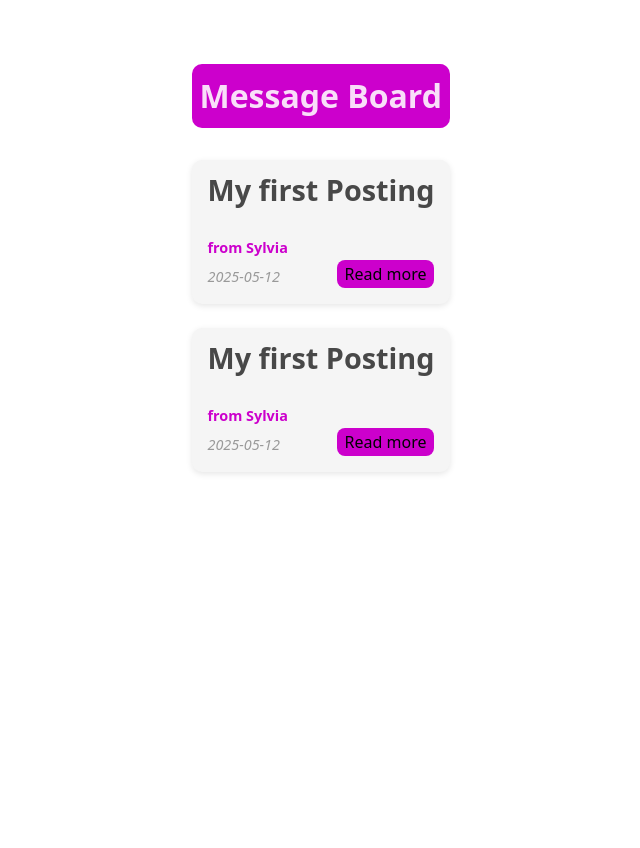
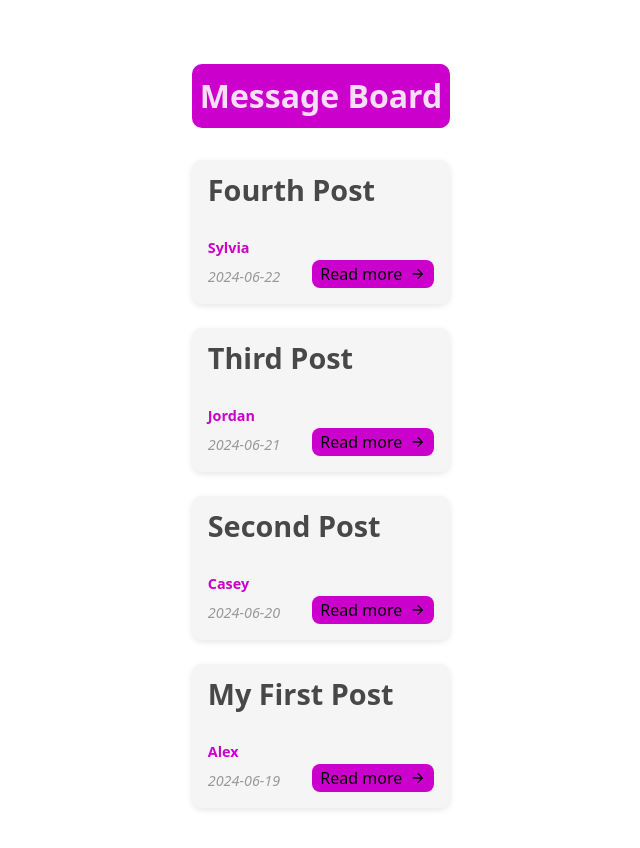
Before and after one commit to s-zanker/react-01g-message-board-setup, a React (Vite) app: page / in a window 1280 px wide. Shown: the top 848 px of the page, without its empty margins (319-959 px from the left). Before the commit the page ends 800 px from the top, so only its background shows below. Built offline with nearby package versions, Linux system fonts and the light colour scheme.

Commit message:
React Session 02: List of Posts

```diff
--- a/package.json
+++ b/package.json
@@ -11,7 +11,8 @@
   },
   "dependencies": {
     "react": "^19.1.0",
-    "react-dom": "^19.1.0"
+    "react-dom": "^19.1.0",
+    "react-icons": "^5.5.0"
   },
   "devDependencies": {
     "@eslint/js": "^9.25.0",
--- a/src/App.jsx
+++ b/src/App.jsx
@@ -1,13 +1,18 @@
 import './App.css';
 import { Header } from './components/Header';
-import { Post } from './components/Post';
+import { PostList } from './components/PostList';
 
 function App() {
+  const posts = [
+    { id: 1, title: 'My First Post', author: 'Alex', date: '2024-06-19' },
+    { id: 2, title: 'Second Post', author: 'Casey', date: '2024-06-20' },
+    { id: 3, title: 'Third Post', author: 'Jordan', date: '2024-06-21' },
+    { id: 4, title: 'Fourth Post', author: 'Sylvia', date: '2024-06-22' },
+  ];
   return (
     <>
       <Header />
-      <Post />
-      <Post />
+      <PostList posts={posts} />
     </>
   );
 }
--- /dev/null
+++ b/src/components/IconButton.css
@@ -0,0 +1,16 @@
+.Icon-button {
+  display: flex;
+  align-items: center; /* vertikal zentriert */
+  gap: 8px;
+  border-radius: 8px;
+  border: none;
+  padding: 0.2em 0.5em;
+  font-size: 1em;
+  font-weight: 400;
+  background-color: #cc00cc;
+  cursor: pointer;
+}
+.Icon-button:hover {
+  background: #ffffff;
+  color: #cc00cc;
+}
--- /dev/null
+++ b/src/components/IconButton.jsx
@@ -0,0 +1,9 @@
+import { MdArrowForward } from 'react-icons/md'; //React Icon Library -> npm install react-icons
+import './IconButton.css';
+export function IconButton({ children }) {
+  return (
+    <button className='Icon-button'>
+      <span>{children}</span> <MdArrowForward />
+    </button>
+  );
+}
--- a/src/components/Post.css
+++ b/src/components/Post.css
@@ -3,7 +3,6 @@
   box-shadow: 0 2px 6px rgba(0, 0, 0, 0.1);
   border-radius: 10px;
   padding: 1rem;
-  margin-bottom: 1.5rem;
 }
 .Post-title {
   font-size: 1.8em;
--- a/src/components/Post.jsx
+++ b/src/components/Post.jsx
@@ -1,17 +1,16 @@
+import { IconButton } from './IconButton';
+import { PostMeta } from './PostMeta';
 import './Post.css';
-export function Post() {
+export function Post({ title, author, date }) {
   return (
     <article className='Post'>
-      <h2 className='Post-title'>My first Posting</h2>
+      <h2 className='Post-title'>{title}</h2>
       <div className='Post-content-container'>
         <div className='Post-content'>
-          <span className='Post-author'>from Sylvia</span>
-          <span className='Post-date'>
-            <time>2025-05-12</time>
-          </span>
+          <PostMeta author={author} date={date} />
         </div>
         <div>
-          <button className='Post-button'>Read more</button>
+          <IconButton>Read more</IconButton>
         </div>
       </div>
     </article>
--- /dev/null
+++ b/src/components/PostList.css
@@ -0,0 +1,3 @@
+li {
+  margin-bottom: 1.5rem;
+}
--- /dev/null
+++ b/src/components/PostList.jsx
@@ -0,0 +1,15 @@
+import { Post } from './Post';
+import './PostList.css';
+export function PostList({ posts }) {
+  return (
+    <ul>
+      {posts
+        .map((post) => (
+          <li key={post.id}>
+            <Post title={post.title} author={post.author} date={post.date} />
+          </li>
+        ))
+        .reverse()}
+    </ul>
+  );
+}
--- /dev/null
+++ b/src/components/PostMeta.css
@@ -0,0 +1,9 @@
+.Post-author {
+  font-weight: bold;
+  color: #cc00cc;
+  cursor: pointer;
+}
+.Post-date {
+  font-style: italic;
+  color: #999;
+}
--- /dev/null
+++ b/src/components/PostMeta.jsx
@@ -0,0 +1,11 @@
+import './PostMeta.css';
+export function PostMeta({ author, date }) {
+  return (
+    <>
+      <span className='Post-author'>{author}</span>
+      <span className='Post-date'>
+        <time>{date}</time>
+      </span>
+    </>
+  );
+}
```
Also changed, not shown: 1 other file (tests, documents, lock files or other folders).
